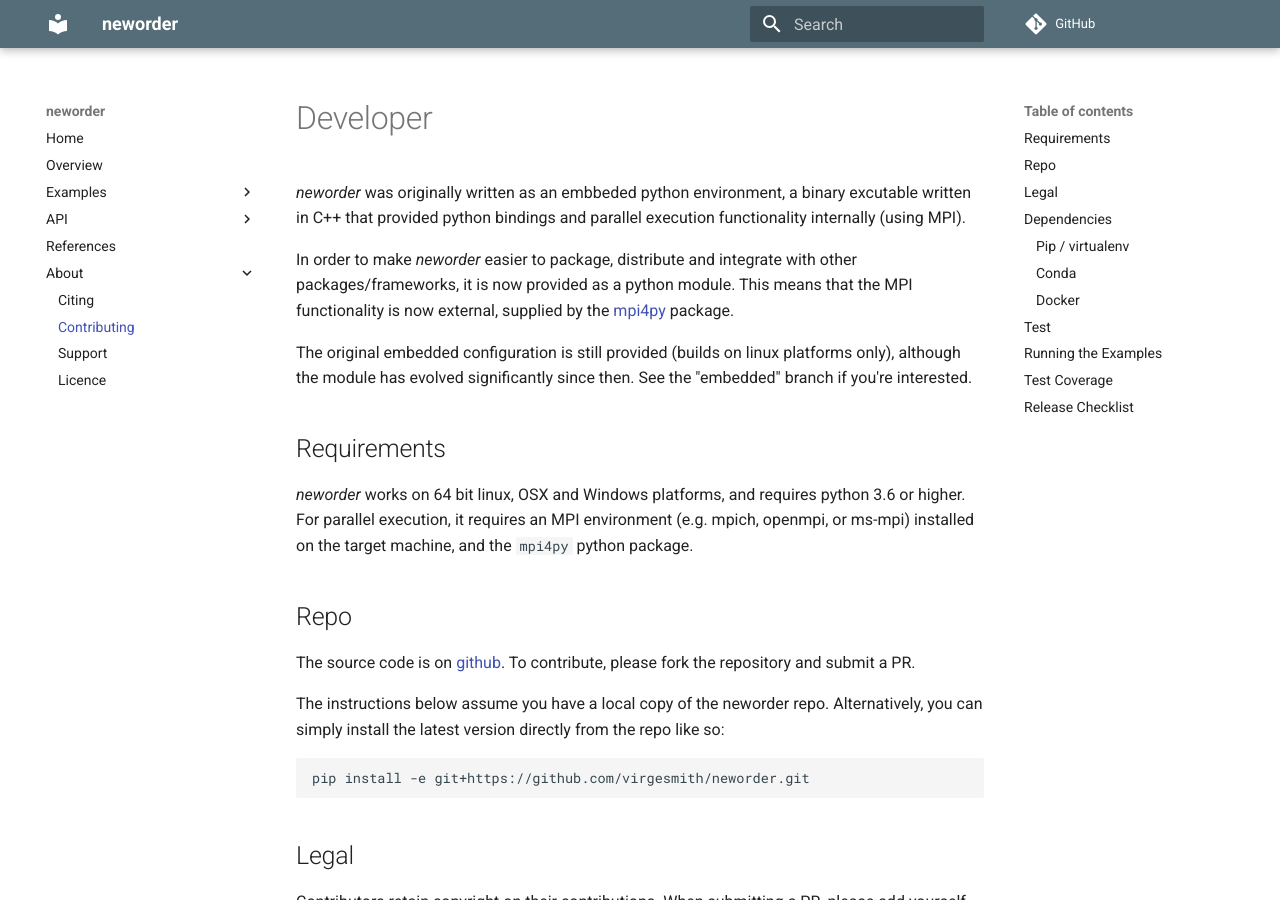
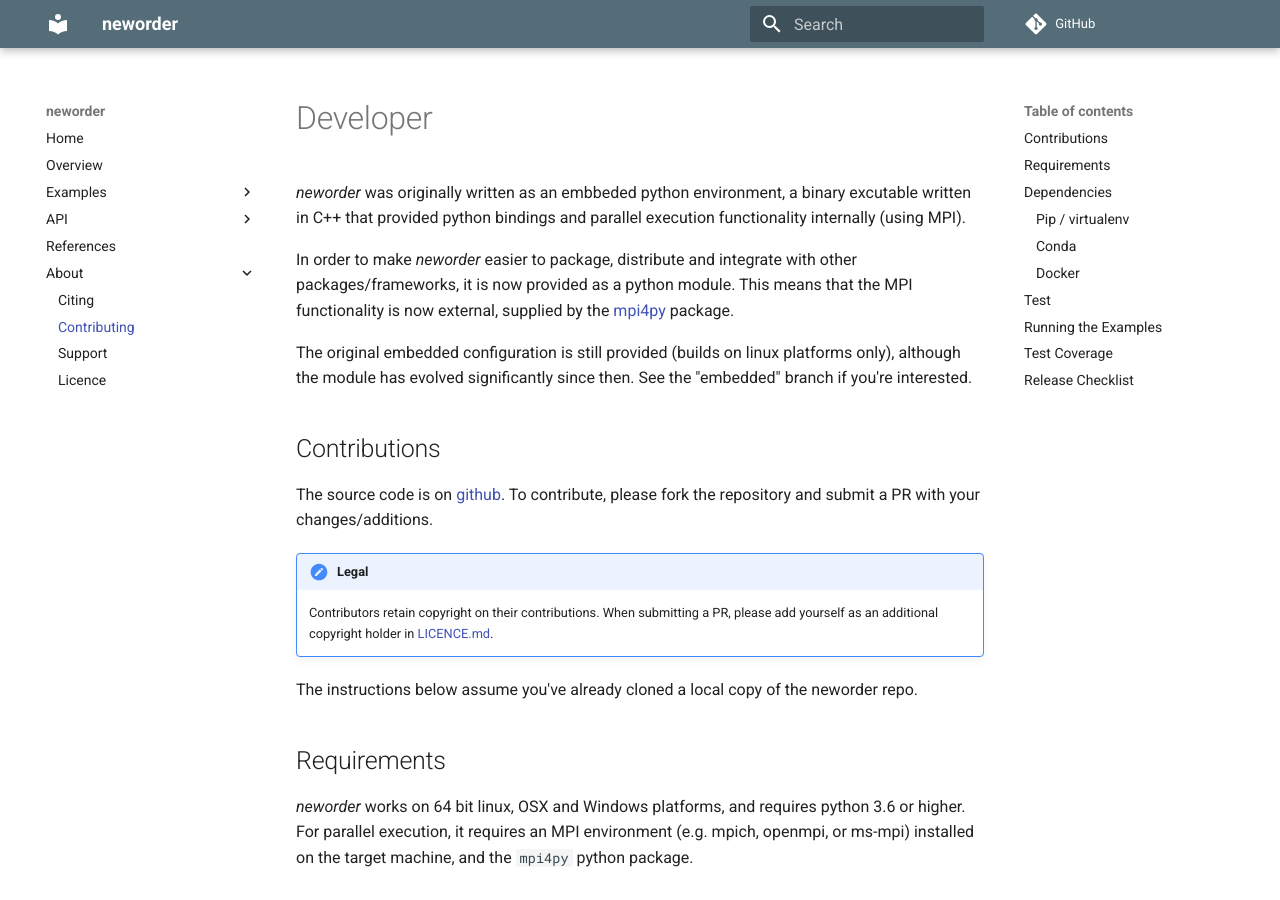
Before and after one commit to virgesmith/neworder, an MkDocs documentation site: the page built from docs/developer.md, in a window 1280 px wide and 900 px high. Built offline with MkDocs 1.6.1 and Material for MkDocs 9.7.7, drawn with Linux system fonts in a browser that asks for light colours; comment, search, counter and statistics services are not loaded; some of the changed text lies outside the part shown.

Commit message:
tweak docs to make contributing section more explicit #65

````diff
--- a/docs/developer.md
+++ b/docs/developer.md
@@ -6,23 +6,18 @@ In order to make *neworder* easier to package, distribute and integrate with oth
 
 The original embedded configuration is still provided (builds on linux platforms only), although the module has evolved significantly since then. See the "embedded" branch if you're interested.
 
+## Contributions
+
+The source code is on [github](https://github.com/virgesmith/neworder). To contribute, please fork the repository and submit a PR with your changes/additions.
+
+!!! note "Legal"
+    Contributors retain copyright on their contributions. When submitting a PR, please add yourself as an additional copyright holder in [LICENCE.md](https://github.com/virgesmith/neworder/LICENCE.md).
+
+The instructions below assume you've already cloned a local copy of the neworder repo.
+
 ## Requirements
 
 *neworder* works on 64 bit linux, OSX and Windows platforms, and requires python 3.6 or higher. For parallel execution, it requires an MPI environment (e.g. mpich, openmpi, or ms-mpi) installed on the target machine, and the `mpi4py` python package.
-
-## Repo
-
-The source code is on [github](https://github.com/virgesmith/neworder). To contribute, please fork the repository and submit a PR.
-
-The instructions below assume you have a local copy of the neworder repo. Alternatively, you can simply install the latest version directly from the repo like so:
-
-```bash
-pip install -e git+https://github.com/virgesmith/neworder.git
-```
-
-## Legal
-
-Contributors retain copyright on their contributions. When submitting a PR, please add yourself as an additional copyright holder in [LICENCE.md](https://github.com/virgesmith/neworder/LICENCE.md).
 
 ## Dependencies
 
````
